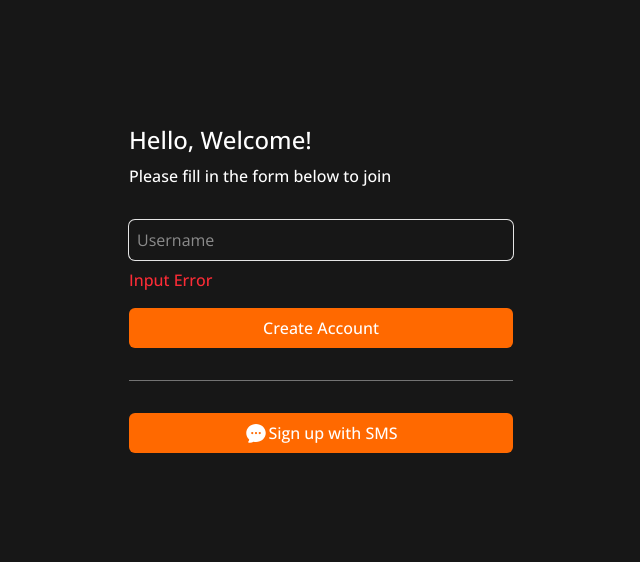
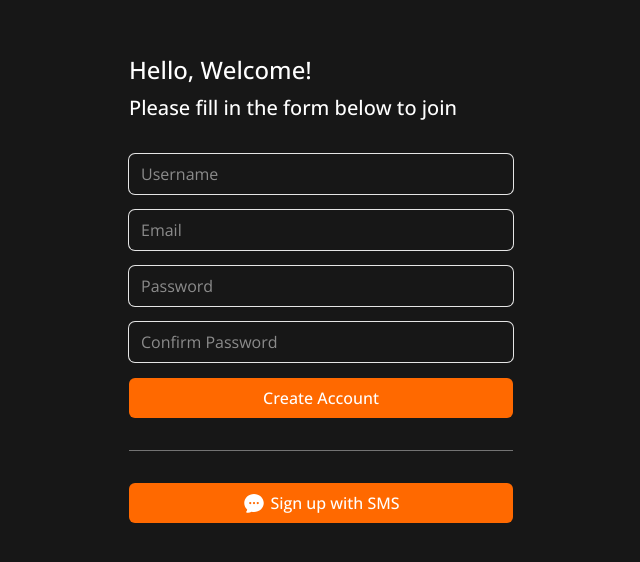
Before and after one commit to shyunlee/nevertheless-market, a Next.js app: page /create-account in a window 1280 px wide. Shown: the part 112-674 px from the top of the page, without its empty margins (319-959 px from the left). Built offline with nearby package versions, Linux system fonts and the light colour scheme.

Commit message:
add component form input and form button

```diff
--- /dev/null
+++ b/app/components/FormButton.tsx
@@ -0,0 +1,15 @@
+type FormButtonProps = {
+  isLoading: boolean;
+  text: string;
+};
+
+export default function FormButton({ isLoading, text }: FormButtonProps) {
+  return (
+    <button
+      className='primary-btn h-10 disabled:bg-neutral-500 disabled:text-neutral-300 disabled:cursor-not-allowed'
+      disabled={isLoading}
+    >
+      {isLoading ? 'Loading..' : text}
+    </button>
+  );
+}
--- /dev/null
+++ b/app/components/FormInput.tsx
@@ -0,0 +1,24 @@
+type FormInputProps = {
+  type: string;
+  placeholder?: string;
+  required?: boolean;
+  error?: string[];
+}
+
+export default function FormInput({type, placeholder, required=false, error}: FormInputProps) {
+  return (
+    <div className='flex flex-col gap-2'>
+      <input
+        className='w-full text-white bg-transparent border-none focus:outline-none ring-1 ring-neutral-200 rounded-md py-2 px-3 focus:ring-2 focus:ring-orange-500'
+        type={type}
+        placeholder={placeholder}
+        required={required}
+      />
+      {
+        error && error.length > 0 && error.map((errorText, index) => (
+          <span key={index} className='text-red-500 font-medium'>{errorText}</span>
+        ))
+      }
+    </div>
+  );
+}
--- a/app/create-account/page.tsx
+++ b/app/create-account/page.tsx
@@ -1,24 +1,26 @@
 import { ChatBubbleOvalLeftEllipsisIcon } from "@heroicons/react/24/solid";
 import Link from "next/link";
+import FormInput from "../components/FormInput";
+import FormButton from "../components/FormButton";
 
 export default function SignUpPage() {
   return (
     <section className='flex flex-col gap-8 py-10 min-h-screen justify-center'>
       <div className='flex flex-col gap-2 *:font-medium'>
         <h1 className='text-2xl'>Hello, Welcome!</h1>
-        <h2>Please fill in the form below to join</h2>
+        <h2 className='text-xl'>Please fill in the form below to join</h2>
       </div>
       <form className='flex flex-col gap-4'>
-        <div className='flex flex-col gap-2'>
-          <input className='w-full text-white bg-transparent border-none focus:outline-none ring-1 ring-neutral-200 rounded-md p-2 focus:ring-2 focus:ring-orange-500' type="text" placeholder="Username" required/>
-          <span className='text-red-500 font-medium'>Input Error</span>
-        </div>
-        <button className='primary-btn h-10'>Create Account</button>
+        <FormInput type='text' placeholder="Username" required />
+        <FormInput type='email' placeholder="Email" required />
+        <FormInput type='password' placeholder="Password" required />
+        <FormInput type='password' placeholder="Confirm Password" required />
+        <FormButton text='Create Account' isLoading={false} />
       </form>
       <div className='w-full h-px bg-neutral-500'/>
       <div>
-        <Link href='/sms' className='flex primary-btn h-10 items-center justify-center'>
-          <span><ChatBubbleOvalLeftEllipsisIcon className='h-6'/></span>
+        <Link href='/sms' className='flex primary-btn h-10 items-center justify-center gap-1'>
+          <span><ChatBubbleOvalLeftEllipsisIcon className='h-6 w-6'/></span>
           <span>Sign up with SMS</span>
         </Link>
       </div>
```
